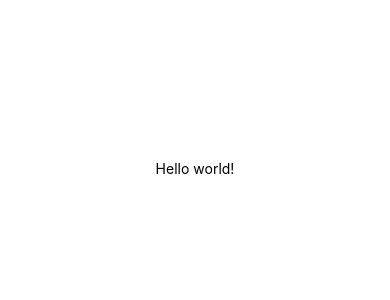
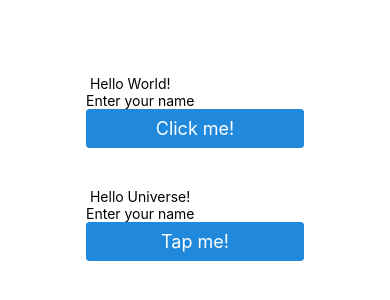
Before and after one commit to jengelsma/cis657-lecture04-code, a React Native app: screen / in a window 390 px wide. Shown: the part 254-554 px from the top of the page. Built offline with nearby package versions, Linux system fonts and the light colour scheme.

Commit message:
Completed Part E

```diff
--- a/App.js
+++ b/App.js
@@ -1,12 +1,14 @@
 import { StyleSheet, Text, View } from 'react-native';
 
+import Greeter from './components/Greeter';
 import React from 'react';
 import { StatusBar } from 'expo-status-bar';
 
 export default function App() {
   return (
     <View style={styles.container}>
-      <Text>Hello world!</Text>
+      <Greeter greeting='Hello World!' buttonTitle='Click me!'/>
+      <Greeter greeting='Hello Universe!' buttonTitle='Tap me!'/>
       <StatusBar style="auto" />
     </View>
   );
--- /dev/null
+++ b/components/Greeter.js
@@ -0,0 +1,24 @@
+import { StyleSheet, Text, TextInput, View } from 'react-native';
+
+import { Button } from 'react-native-elements';
+import React from 'react';
+
+const Greeter = ({greeting, buttonTitle}) => {
+    return (
+      <View style={styles.container}>
+          <Text> {greeting} </Text>
+          <TextInput placeholder='Enter your name' />
+          <Button title={buttonTitle} />
+      </View>
+    );
+
+};
+
+const styles = StyleSheet.create({
+    container: {
+        margin: 20,
+
+    }
+});
+
+export default Greeter;
--- a/package.json
+++ b/package.json
@@ -13,6 +13,7 @@
     "react": "16.13.1",
     "react-dom": "16.13.1",
     "react-native": "https://github.com/expo/react-native/archive/sdk-41.0.0.tar.gz",
+    "react-native-elements": "^3.4.1",
     "react-native-web": "~0.13.12"
   },
   "devDependencies": {
```
Also changed, not shown: 1 other file (tests, documents, lock files or other folders).
